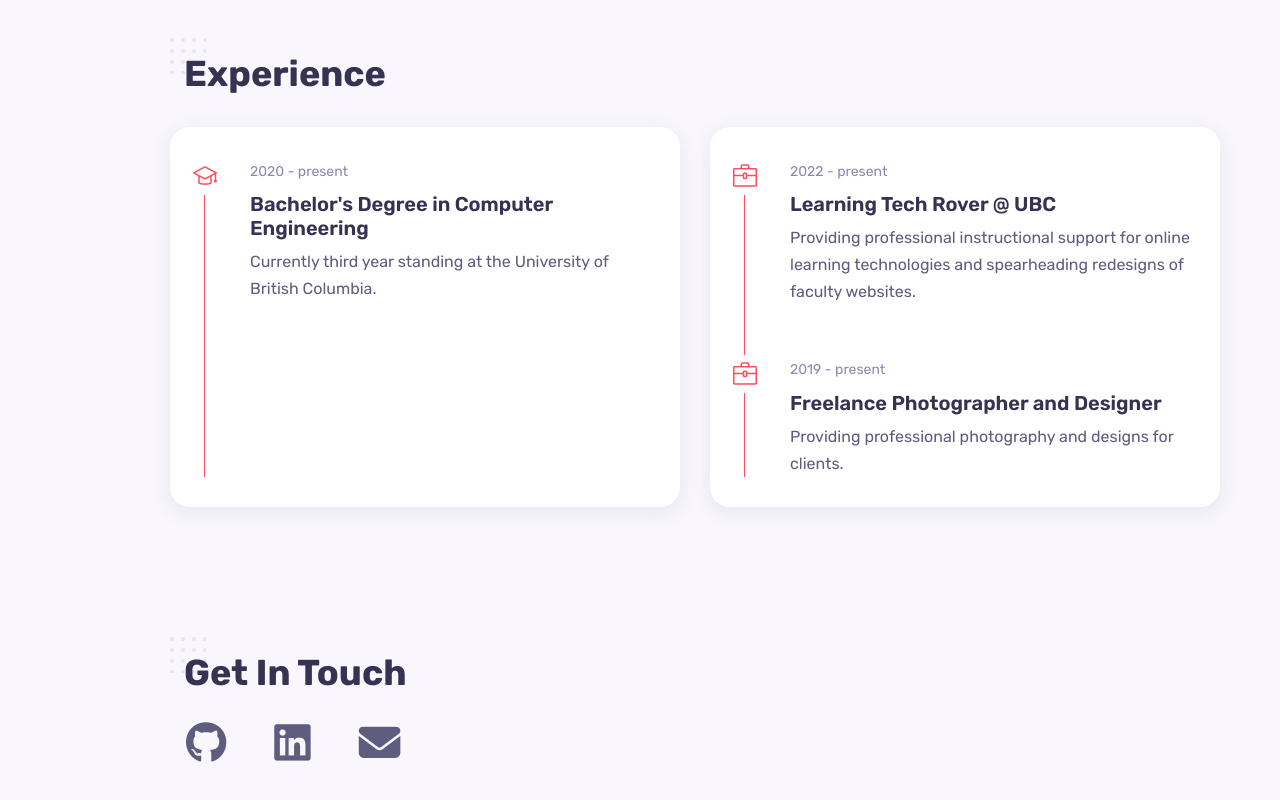
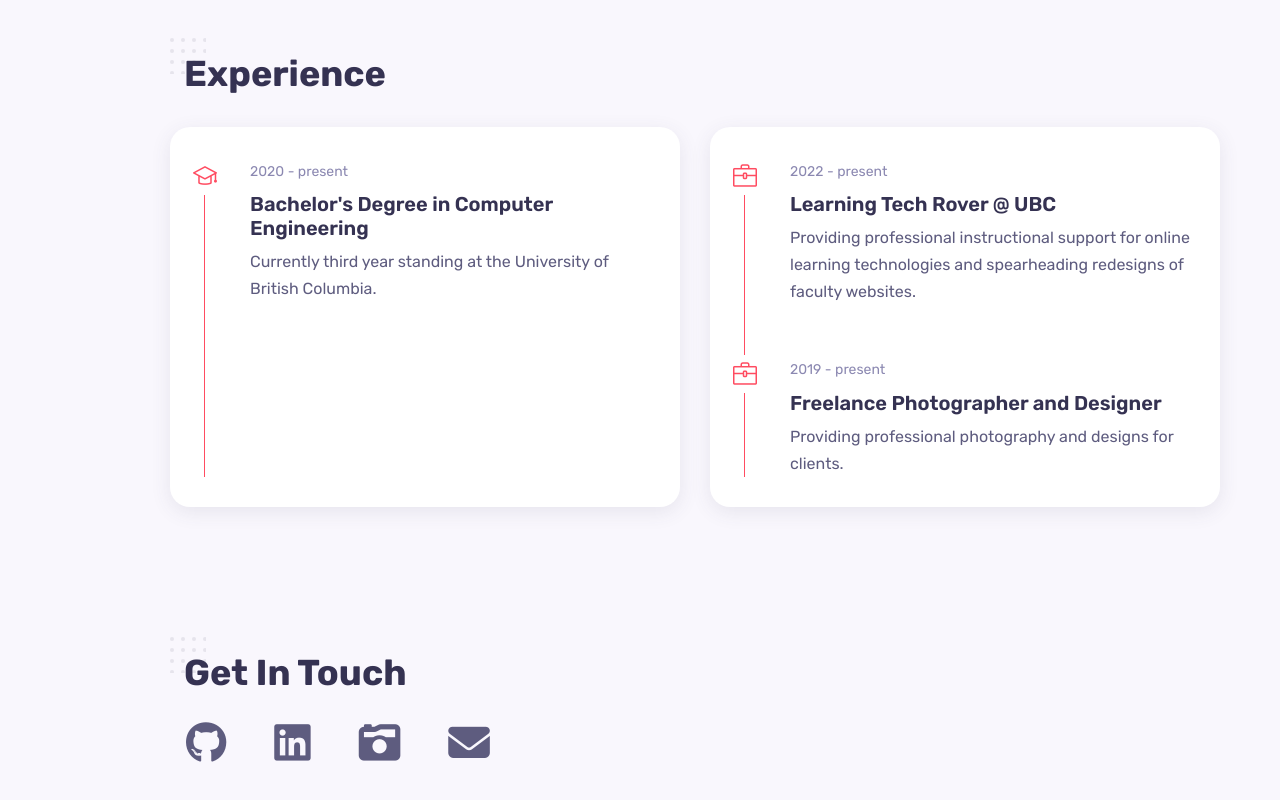
Before and after one commit to adrienneyl/adrienneyl.github.io, a React (Create React App) app: page / in a window 1280 px wide. Shown: the part 1450-2250 px from the top of the page. Built offline with nearby package versions, Linux system fonts and the light colour scheme.

Commit message:
Photography portfolio link added

```diff
--- a/src/components/contact/ContactIcons.jsx
+++ b/src/components/contact/ContactIcons.jsx
@@ -11,6 +11,10 @@ const ContactIcons = () => {
                 <i class="fa-brands fa-linkedin fa-2xl"></i>
             </a>
 
+            <a href="https://adrienneleung.carrd.co/" className="contact__icons-link">
+                <i class="fa-solid fa-camera-retro fa-2xl"></i>
+            </a>
+
             <a href="mailto:adrienne.yl07@gmail.com" className="contact__icons-link">
                 <i class="fa-solid fa-envelope fa-2xl"></i>
             </a>
```
